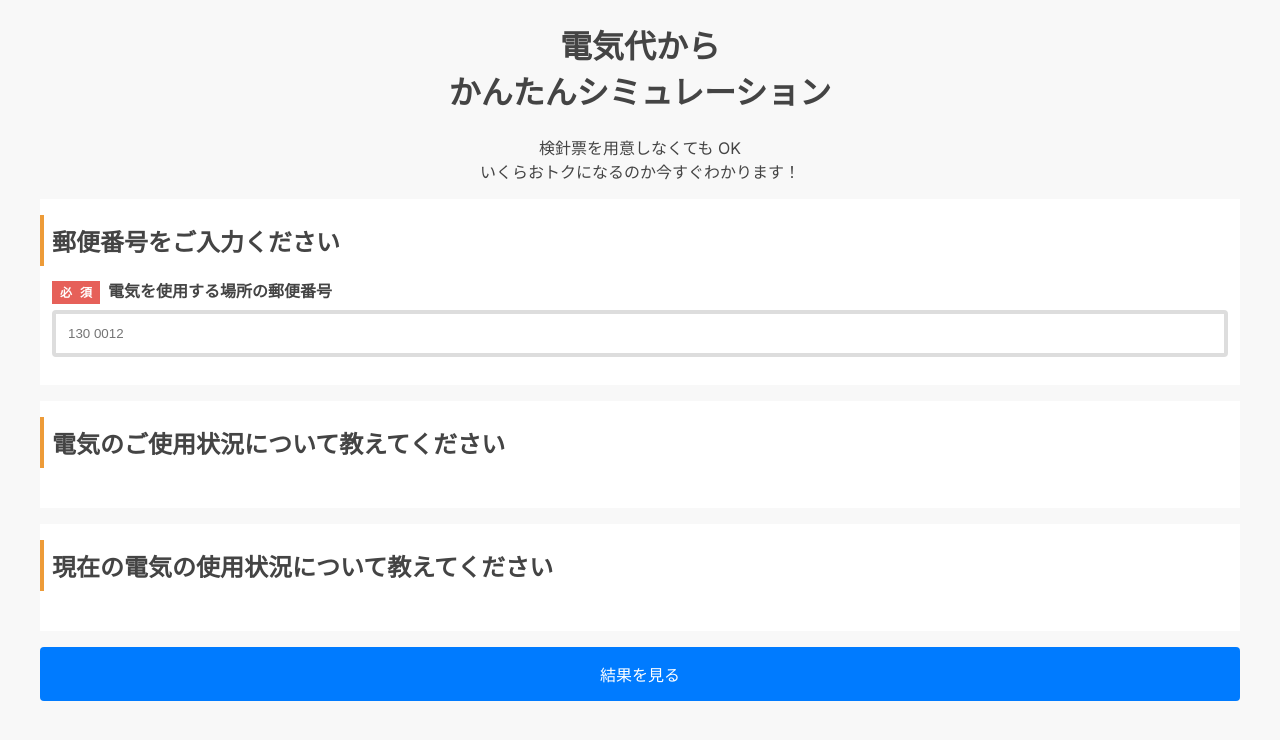
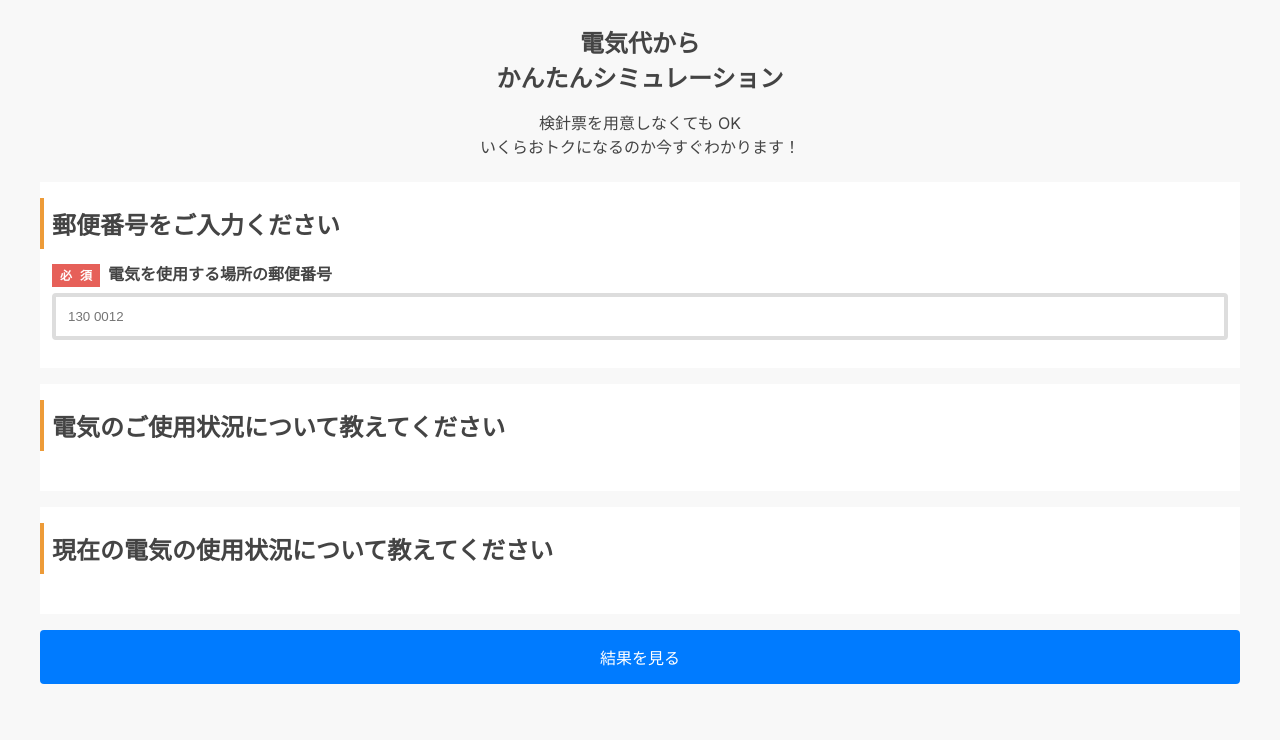
Before and after one commit to enechange/coding-challenge, a Next.js app in the folder frontend_challenge_2/challenges/k-taro56/: page / in a window 1280 px wide. Shown: the top 740 px of the page. Built offline with nearby package versions, Linux system fonts and the light colour scheme.

Commit message:
Refactor header component styles

```diff
--- a/frontend_challenge_2/challenges/k-taro56/src/components/header.tsx
+++ b/frontend_challenge_2/challenges/k-taro56/src/components/header.tsx
@@ -10,6 +10,16 @@ const HeaderStyle = styled.header`
   text-align: center;
 `;
 
+const Title = styled.h1`
+  font-size: 1.5rem;
+  margin-top: 1.5rem;
+  margin-bottom: 1rem;
+`;
+
+const SubTitle = styled.div`
+  margin-bottom: 1.5rem;
+`;
+
 const MultiLineText = ({ text }: { text: string }) =>
   text.split('\\n').map((line, i) => (
     <span key={i}>
@@ -20,12 +30,12 @@ const MultiLineText = ({ text }: { text: string }) =>
 
 const Header = ({ title, subTitle }: HeaderProps) => (
   <HeaderStyle>
-    <h1>
+    <Title>
       <MultiLineText text={title} />
-    </h1>
-    <p>
+    </Title>
+    <SubTitle>
       <MultiLineText text={subTitle} />
-    </p>
+    </SubTitle>
   </HeaderStyle>
 );
 
```
